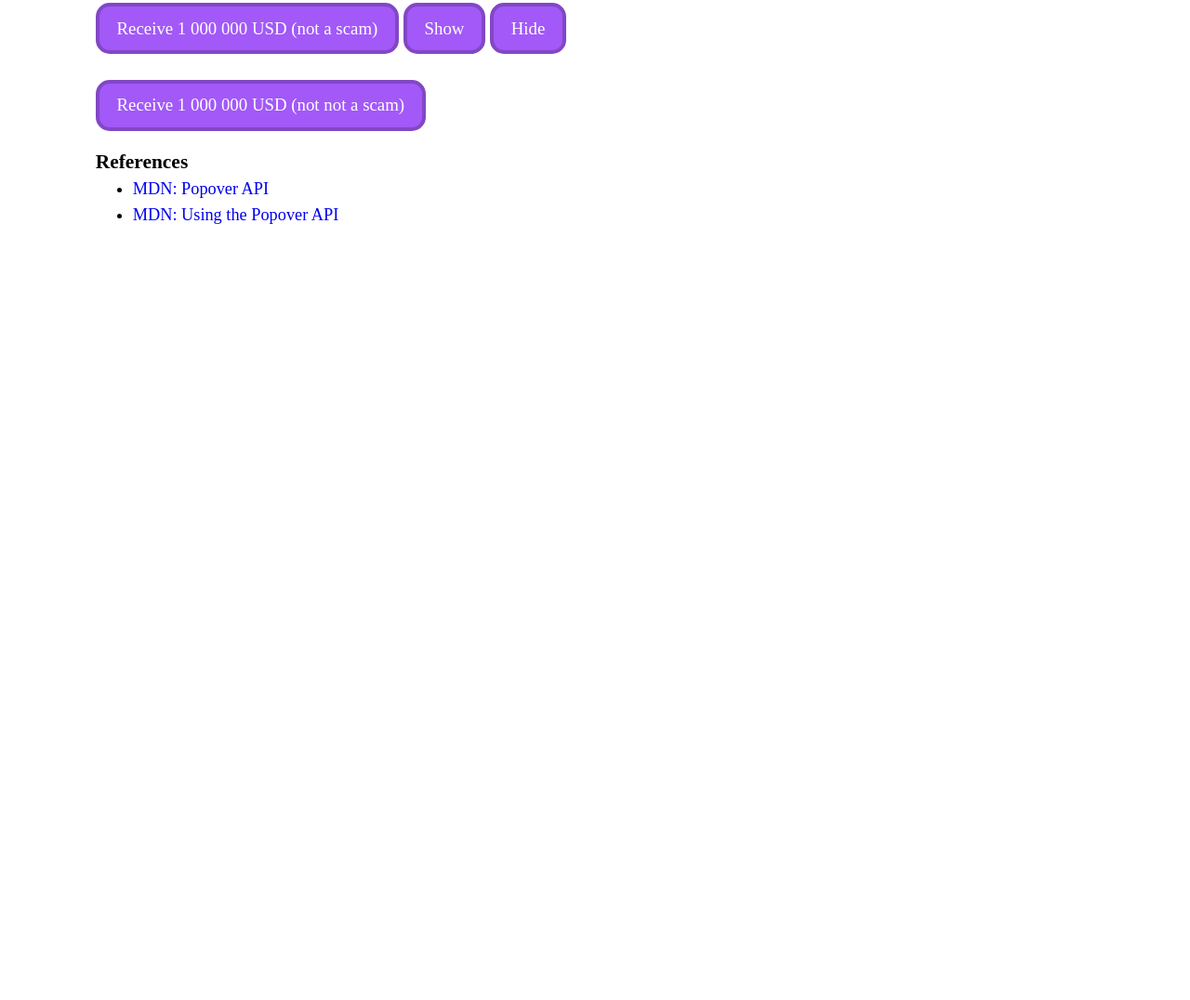
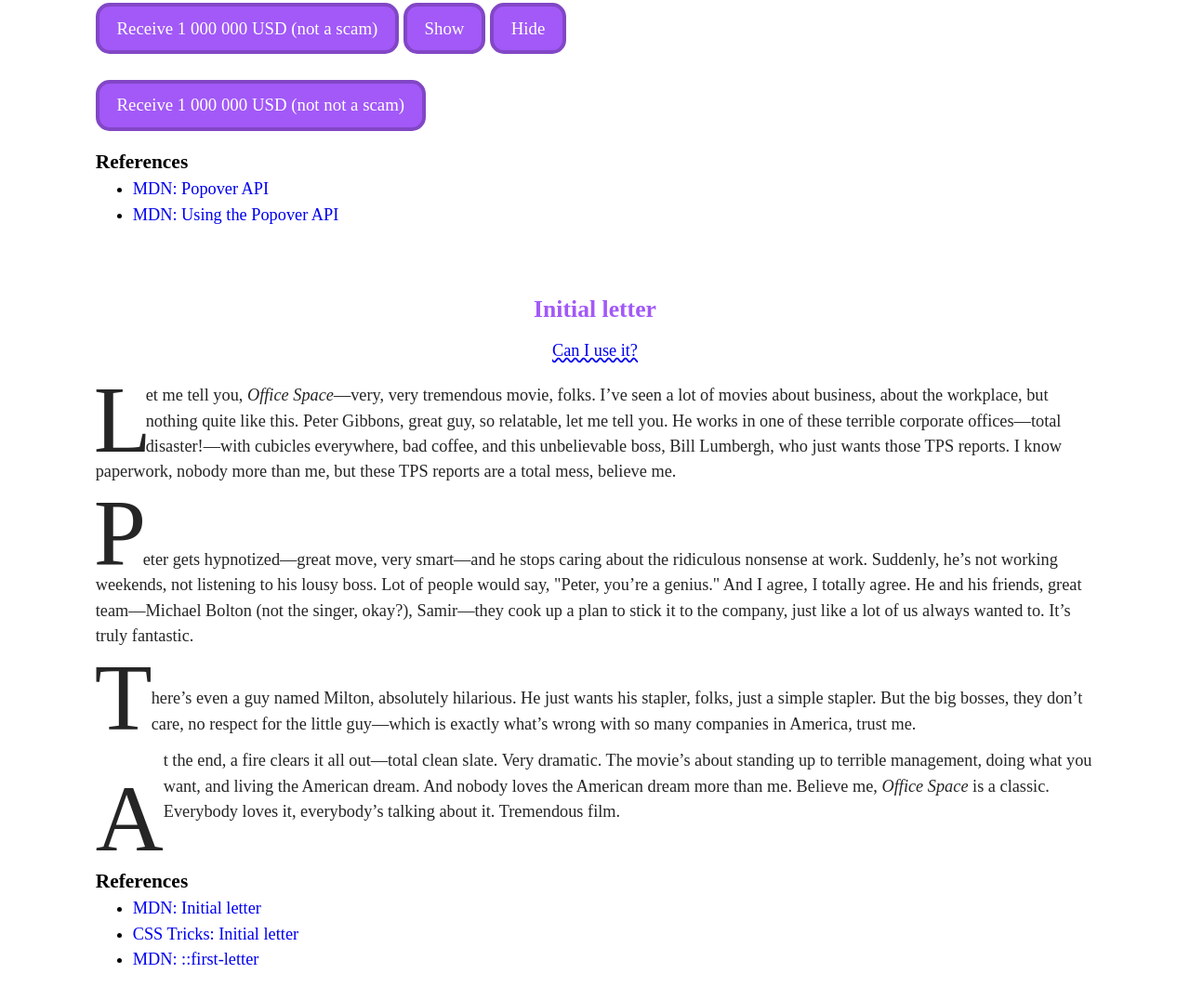
Before and after one commit to cwallervand/frontend-snacks-part3, a website built with Vite: page index.html in a window 1280 px wide. Shown: the part 857-1933 px from the top of the page at 93% size. Before the commit the page ends 1171 px from the top, so only its background shows below. Built offline with nearby package versions, Linux system fonts and the light colour scheme.

Commit message:
Added initial letter demo:

```diff
--- a/index.html
+++ b/index.html
@@ -107,6 +107,51 @@
 						</li>
 					</ul>
 				</topic-section>
+				<topic-section topic-title="Initial letter" can-i-use-href="https://caniuse.com/css-initial-letter">
+					<article>
+						<p>
+							Let me tell you, <em>Office Space</em>&mdash;very, very tremendous movie, folks. I&rsquo;ve seen a lot of
+							movies about business, about the workplace, but nothing quite like this. Peter Gibbons, great guy, so
+							relatable, let me tell you. He works in one of these terrible corporate offices&mdash;total
+							disaster!&mdash;with cubicles everywhere, bad coffee, and this unbelievable boss, Bill Lumbergh, who just
+							wants those TPS reports. I know paperwork, nobody more than me, but these TPS reports are a total mess,
+							believe me.
+						</p>
+
+						<p>
+							Peter gets hypnotized&mdash;great move, very smart&mdash;and he stops caring about the ridiculous nonsense
+							at work. Suddenly, he&rsquo;s not working weekends, not listening to his lousy boss. Lot of people would
+							say, &quot;Peter, you&rsquo;re a genius.&quot; And I agree, I totally agree. He and his friends, great
+							team&mdash;Michael Bolton (not the singer, okay?), Samir&mdash;they cook up a plan to stick it to the
+							company, just like a lot of us always wanted to. It&rsquo;s truly fantastic.
+						</p>
+
+						<p>
+							<span>There&rsquo;s even a guy named Milton, absolutely hilarious.</span>
+							He just wants his stapler, folks, just a simple stapler. But the big bosses, they don&rsquo;t care, no
+							respect for the little guy&mdash;which is exactly what&rsquo;s wrong with so many companies in America,
+							trust me.
+						</p>
+
+						<p>
+							At the end, a fire clears it all out&mdash;total clean slate. Very dramatic. The movie&rsquo;s about
+							standing up to terrible management, doing what you want, and living the American dream. And nobody loves
+							the American dream more than me. Believe me, <em>Office Space</em> is a classic. Everybody loves it,
+							everybody&rsquo;s talking about it. Tremendous film.
+						</p>
+					</article>
+					<ul slot="topic-references">
+						<li>
+							<a href="https://developer.mozilla.org/en-US/docs/Web/CSS/initial-letter">MDN: Initial letter</a>
+						</li>
+						<li>
+							<a href="https://css-tricks.com/almanac/properties/i/initial-letter">CSS Tricks: Initial letter</a>
+						</li>
+						<li>
+							<a href="https://developer.mozilla.org/en-US/docs/Web/CSS/::first-letter">MDN: ::first-letter</a>
+						</li>
+					</ul>
+				</topic-section>
 			</main>
 		</div>
 		<script type="module" src="/src/main.js"></script>
--- a/src/style.css
+++ b/src/style.css
@@ -119,6 +119,29 @@
 		}
 	}
 
+	article {
+		p:nth-child(1) {
+			&::first-letter {
+				initial-letter: 3;
+			}
+		}
+		p:nth-child(2) {
+			&::first-letter {
+				initial-letter: 3 1;
+			}
+		}
+		p:nth-child(3) {
+			&::first-letter {
+				initial-letter: 3 2;
+			}
+		}
+		p:nth-child(4) {
+			&::first-letter {
+				initial-letter: 3 4;
+			}
+		}
+	}
+
 	.popover {
 		width: 90%;
 		max-width: 478px;
```
